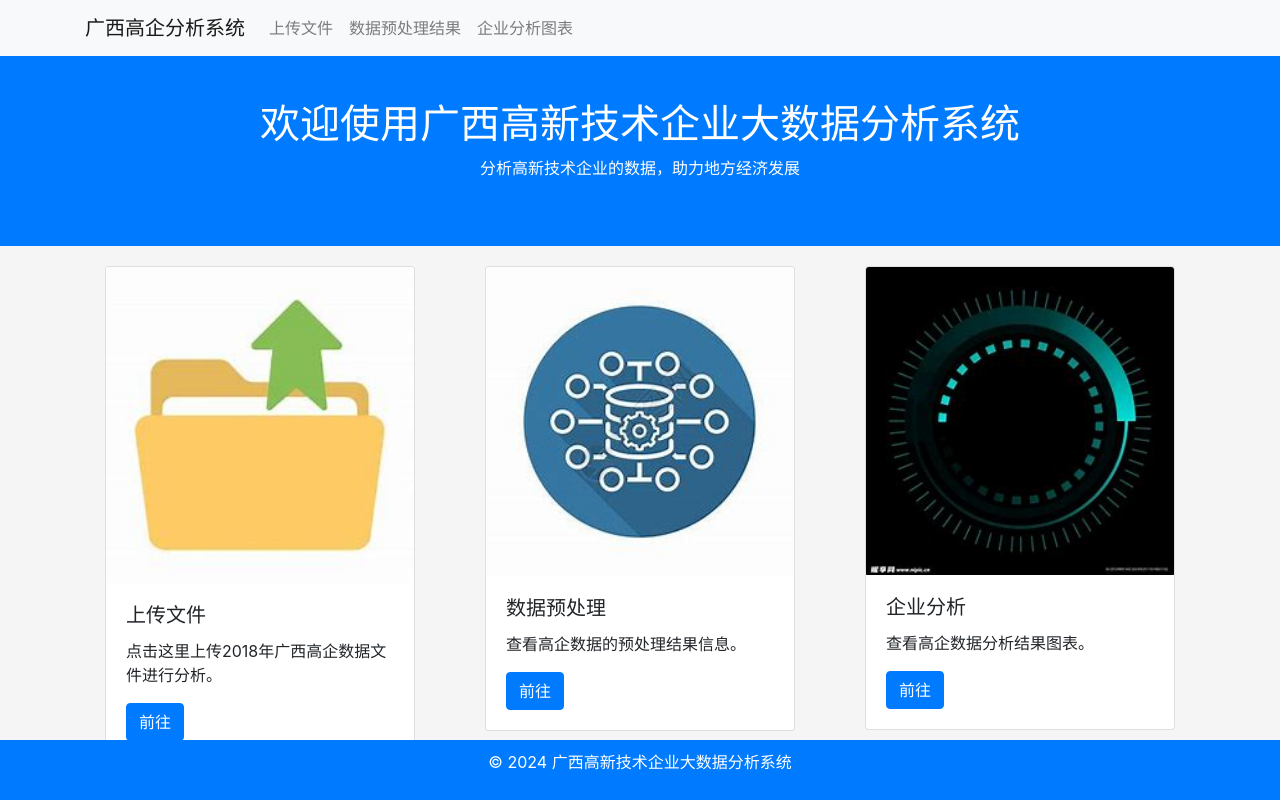
After one commit to DMnewlll/EnterpriseDataAnalysis, a Flask app: template templates/main.html in a window 1280 px wide. The commit adds this page. Run offline with Flask 3, Linux system fonts and the light colour scheme; the template is opened without the code that fills it, so the values that code supplies are empty; some libraries are stand-ins or nearby versions.

Commit message:
数据预处理结果展示，首页导航

```diff
--- a/app.py
+++ b/app.py
@@ -40,13 +40,20 @@ areas = {'南宁': '4501', '柳州': '4502', '桂林': '4503', '梧州': '4504',
 # 主页面路由
 @app.route("/", methods=["POST", "GET"])
 def index():
-    return render_template('yuchuli.html')
+    return render_template('main.html')
 
 # 可视化表路由
-@app.route("/upload")
+@app.route("/upload1")
 def upload1():
     print("Rendering demo_1.html")  # 调试输出，检查是否进入函数
     return render_template('demo_1.html')  # 渲染 demo_1.html 页面
+
+
+#显示上传文件页面路由
+@app.route("/shangchuan")
+def shangchuan():
+    print("Rendering upload.html")  # 调试输出，检查是否进入函数
+    return render_template('upload.html')  # 渲染 upload.html 页面
 
 
 # 上传文件到HDFS，从HDFS获取文件进行清洗后导入hive数据仓库
@@ -304,26 +311,32 @@ def enterpriseQuality():
     return json.dumps(result_json, ensure_ascii=False)
 
 
-# 展示预处理结果
+# 预处理结果
+
 @app.route("/getCleanData", methods=["POST", "GET"])
 def getCleanData():
-    # 从POST请求中提取城市值
-    if request.method == 'POST':
-        area = request.form.get('city')
-        # 在这里处理selected_city，比如查询数据库、重定向等
-        print(f'city: {area}')
+    # 对于 GET 请求，使用 query 参数；对于 POST 请求，使用 form 数据
+    area = request.args.get('city') if request.method == 'GET' else request.form.get('city')
 
-        # 连接hive
-        cursor, conn = connectHive()
+    if not area:
+        area = 'all'  # 如果没有提供城市参数，默认获取所有数据
+
+    print(f'city: {area}')
+
+    try:
+        cursor, conn = connectHive()  # 连接到 Hive 数据库
+
         if area != 'all':
-            # 根据地区查寻数据
-            sql = 'select * from cleanData where `行政区划代码`=%s'
+            # 根据地区查找数据
+            sql = 'SELECT * FROM cleanData WHERE `行政区划代码`=%s'
             cursor.execute(sql, (areas[area],))
         else:
-            sql = 'select * from cleanData'
+            sql = 'SELECT * FROM cleanData'
             cursor.execute(sql)
+
+        datas = cursor.fetchall()
         result = []
-        datas = cursor.fetchall()
+
         for tuple_item in datas:
             tableId, account, dataStatus, administrativeRegionCode, industryCode2017, registeredCapital, listingStatus, \
                 listingDate, isListedEntity, marketValue, industryOutputValue, revenue, mainBusinessIncome, \
@@ -382,14 +395,34 @@ def getCleanData():
                 'scienceAndTechnologyPersonnel': scienceAndTechnologyPersonnel,
                 'scienceAndTechnologyExpenses': scienceAndTechnologyExpenses,
                 'patentApplications': patentApplications
+
             }
             result.append(dataItem)
 
+        if not result:
+            return jsonify({"result": [], "status": 204, "message": "No data found."}), 204
         result = {"result": result, "status": 200}
         print(datas)
-        closeHive(cursor, conn)
         data = json.dumps(result, ensure_ascii=False)
+
         return jsonify(result)
+        #return render_template('yuchuli.html',data=result)
+        #return jsonify({"result": result, "status": 200})  # 返回数据
+
+
+    except Exception as e:
+        print(f"Error occurred: {e}")
+        return jsonify({"error": str(e), "status": 500}), 500
+
+    finally:
+        if 'cursor' in locals() and 'conn' in locals():
+            closeHive(cursor, conn)
+
+# 展示预处理结果路由
+@app.route("/yuchuli")
+def yuchuli():
+    print("Rendering yuchuli.html")  # 调试输出，检查是否进入函数
+    return render_template('yuchuli.html')  # 渲染 yuchuli.html 页面
 
 
 # 分析各地市高企的产业分布情况
--- /dev/null
+++ b/templates/main.html
@@ -0,0 +1,110 @@
+<!DOCTYPE html>
+<html lang="zh-CN">
+<head>
+    <meta charset="UTF-8">
+    <meta name="viewport" content="width=device-width, initial-scale=1.0">
+    <title>广西高新技术企业大数据分析系统</title>
+    <link rel="stylesheet" href="https://stackpath.bootstrapcdn.com/bootstrap/4.5.2/css/bootstrap.min.css">
+    <style>
+        body {
+            background-color: #f5f5f5;
+            padding-top: 50px;
+        }
+        .navbar {
+            margin-bottom: 20px;
+        }
+        .hero {
+            background-color: #007bff;
+            color: white;
+            padding: 50px 0;
+            text-align: center;
+        }
+        .card {
+            margin: 20px;
+        }
+        .footer {
+            background-color: #007bff;
+            color: white;
+            text-align: center;
+            padding: 10px 0;
+            position: fixed;
+            bottom: 0;
+            width: 100%;
+        }
+    </style>
+</head>
+<body>
+
+    <!-- 导航条 -->
+    <nav class="navbar navbar-expand-lg navbar-light bg-light fixed-top">
+        <div class="container">
+            <a class="navbar-brand" href="#">广西高企分析系统</a>
+            <button class="navbar-toggler" type="button" data-toggle="collapse" data-target="#navbarNav" aria-controls="navbarNav" aria-expanded="false" aria-label="Toggle navigation">
+                <span class="navbar-toggler-icon"></span>
+            </button>
+            <div class="collapse navbar-collapse" id="navbarNav">
+                <ul class="navbar-nav">
+                    <li class="nav-item">
+                        <a class="nav-link" href="{{ url_for('shangchuan') }}">上传文件</a>
+                    </li>
+                    <li class="nav-item">
+                        <a class="nav-link" href="{{ url_for('yuchuli') }}">数据预处理结果</a>
+                    </li>
+                    <li class="nav-item">
+                        <a class="nav-link" href="{{ url_for('upload1') }}">企业分析图表</a>
+                    </li>
+                </ul>
+            </div>
+        </div>
+    </nav>
+
+    <!-- 主页横幅 -->
+    <div class="hero">
+        <h1>欢迎使用广西高新技术企业大数据分析系统</h1>
+        <p>分析高新技术企业的数据，助力地方经济发展</p>
+    </div>
+
+    <div class="container">
+        <div class="row">
+            <div class="col-md-4">
+                <div class="card">
+                    <img src="{{ url_for('static', filename='images/OIP-C.jpg') }}" class="card-img-top" alt="上传文件">
+                    <div class="card-body">
+                        <h5 class="card-title">上传文件</h5>
+                        <p class="card-text">点击这里上传2018年广西高企数据文件进行分析。</p>
+                        <a href="{{ url_for('shangchuan') }}" class="btn btn-primary">前往</a>
+                    </div>
+                </div>
+            </div>
+            <div class="col-md-4">
+                <div class="card">
+                    <img src="{{ url_for('static', filename='images/yuchuli.jpg') }}" class="card-img-top" alt="数据预处理结果">
+                    <div class="card-body">
+                        <h5 class="card-title">数据预处理</h5>
+                        <p class="card-text">查看高企数据的预处理结果信息。</p>
+                        <a href="{{ url_for('yuchuli') }}" class="btn btn-primary">前往</a>
+                    </div>
+                </div>
+            </div>
+            <div class="col-md-4">
+                <div class="card">
+                    <img src="{{ url_for('static', filename='images/keshihua.jpg') }}" class="card-img-top" alt="企业分析图表">
+                    <div class="card-body">
+                        <h5 class="card-title">企业分析</h5>
+                        <p class="card-text">查看高企数据分析结果图表。</p>
+                        <a href="{{ url_for('upload1') }}" class="btn btn-primary">前往</a>
+                    </div>
+                </div>
+            </div>
+        </div>
+    </div>
+
+    <div class="footer">
+        <p>© 2024 广西高新技术企业大数据分析系统</p>
+    </div>
+
+    <script src="https://code.jquery.com/jquery-3.5.1.slim.min.js"></script>
+    <script src="https://cdn.jsdelivr.net/npm/@popperjs/core@2.4.0/dist/umd/popper.min.js"></script>
+    <script src="https://stackpath.bootstrapcdn.com/bootstrap/4.5.2/js/bootstrap.min.js"></script>
+</body>
+</html>
--- a/templates/yuchuli.html
+++ b/templates/yuchuli.html
@@ -16,7 +16,7 @@
             background-color: #f4f4f4;
         }
         header {
-            background-color: #4CAF50;
+            background-color: #007bff;
             color: white;
             padding: 15px 20px;
             text-align: center;
@@ -46,7 +46,7 @@
             font-size: 16px;
         }
         button {
-            background-color: #4CAF50;
+            background-color: #007bff;
             color: white;
             cursor: pointer;
             border: none;
@@ -76,7 +76,7 @@
         footer {
             text-align: center;
             padding: 10px 0;
-            background-color: #4CAF50;
+            background-color: #007bff;
             color: white;
             position: relative;
             bottom: 0;
```
Also changed, not shown: static/images/OIP-C.jpg (added), static/images/keshihua.jpg (added), static/images/yuchuli.jpg (added).
